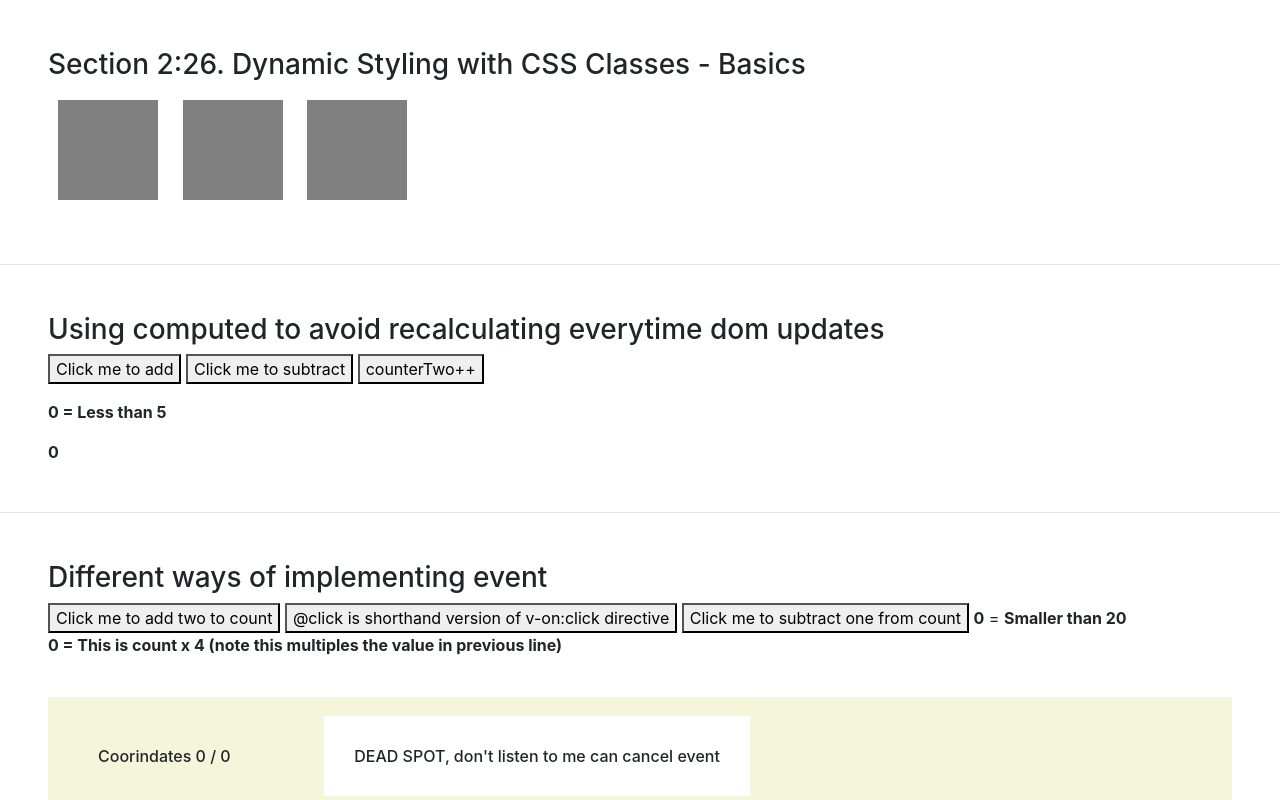
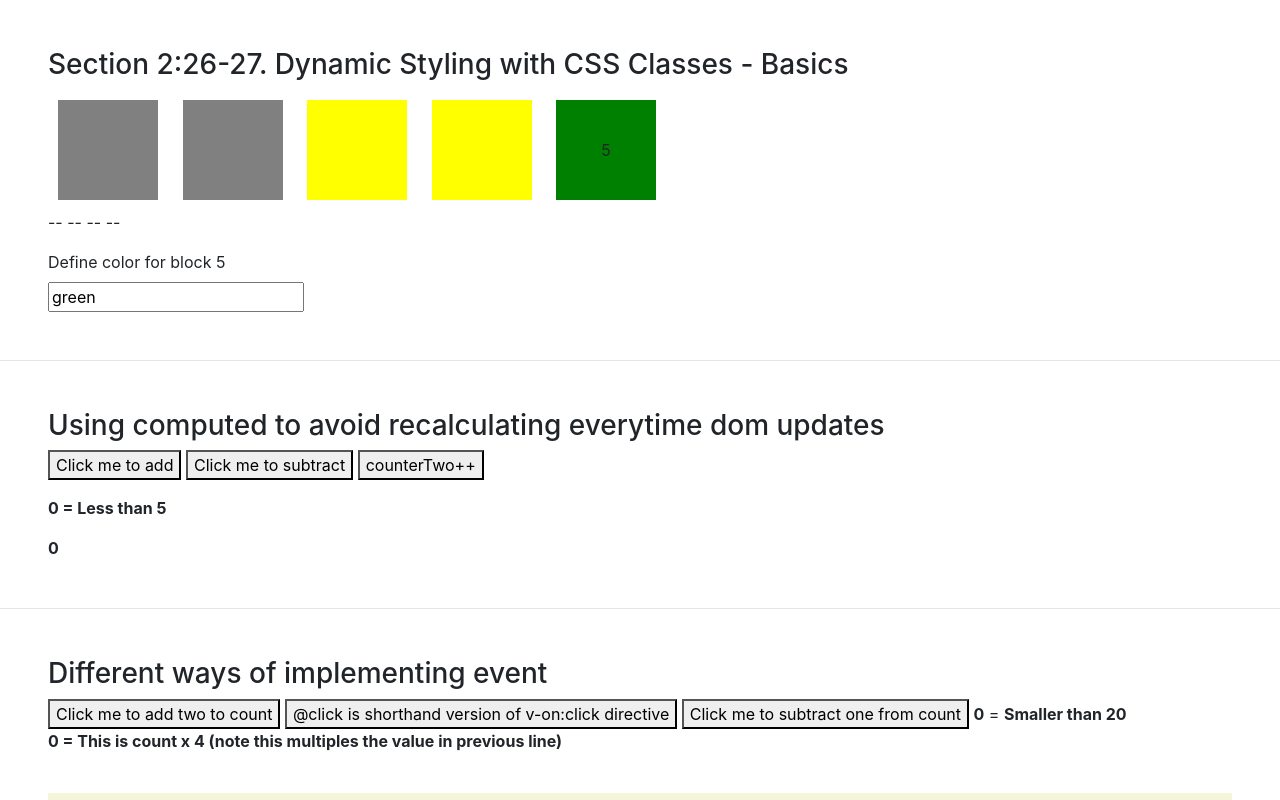
Before and after one commit to Timidfriendly/Udemy-Vue-JS2, a website: page src/index.html in a window 1280 px wide. Shown: the top 800 px of the page. Drawn offline with Linux system fonts and the light colour scheme.

Commit message:
Exercise 2 - 26. Dynamic Styling with CSS Classes - Basics Exercise 2 - 27. Dynamic Styling with CSS Classes - Using Objects

```diff
--- a/src/index.html
+++ b/src/index.html
@@ -24,12 +24,21 @@
                 background-color: #fff;
                 padding:30px;
             }
+
+            /* Section2-Lecture26 */
             .demo {
                 width: 100px;
                 height: 100px;
                 background-color: gray;
-                display: inline-block;
                 margin: 10px;
+                text-align: center;
+                display: inline-flex;
+                justify-content: center;
+                flex-direction: column;
+                vertical-align: top;
+            }
+            .demo--yellow {
+                background-color: yellow;
             }
             .demo--red {
                 background-color: red;
@@ -40,19 +49,25 @@
             .demo--blue {
                 background-color: blue;
             }
+
         </style>
     </head>
 
 
 
     <body>
-
         <section id="Section2-Lecture26">
             <h2></h2>
-            <h3>Section 2:26. Dynamic Styling with CSS Classes - Basics</h3>
+            <h3>Section 2:26-27. Dynamic Styling with CSS Classes - Basics</h3>
+            <div class="demo" @click="changeColor = !changeColor" :class="{'demo--yellow': changeColor}"></div>
             <div class="demo" @click="changeColor = !changeColor" :class="{'demo--red': changeColor}"></div>
-            <div class="demo" @click="changeColor = !changeColor" :class="{'demo--green': changeColor}"></div>
-            <div class="demo" @click="changeColor = !changeColor" :class="{'demo--blue': changeColor}"></div>
+            <div class="demo" @click="changeColor = !changeColor" :class="{'demo--blue': changeColor, 'demo--yellow': !changeColor}"></div>
+            <div class="demo" @click="changeColor = !changeColor" :class="divClasses"></div>
+            <div class="demo" :class="'demo--' + color">5</div>
+
+            <p>-- -- -- -- </p>
+            <label for="define-color">Define color for block 5</label>
+            <p><input type="text" v-model="color" id="define-color"></p>
         </section>
 
         <hr>
--- a/src/js/main.js
+++ b/src/js/main.js
@@ -1,8 +1,21 @@
 new Vue({
     el: '#Section2-Lecture26',
     data: {
-        changeColor: false
+        changeColor: false,
+        color: 'green'
+    },
+    computed: {
+        divClasses: function () {
+            return {
+                'demo--blue': this.changeColor,
+                'demo--yellow': !this.changeColor
+            }
+        }
     }
+
+    // computed: {
+    //     changeColor:
+    // }
 
 
 });
```
